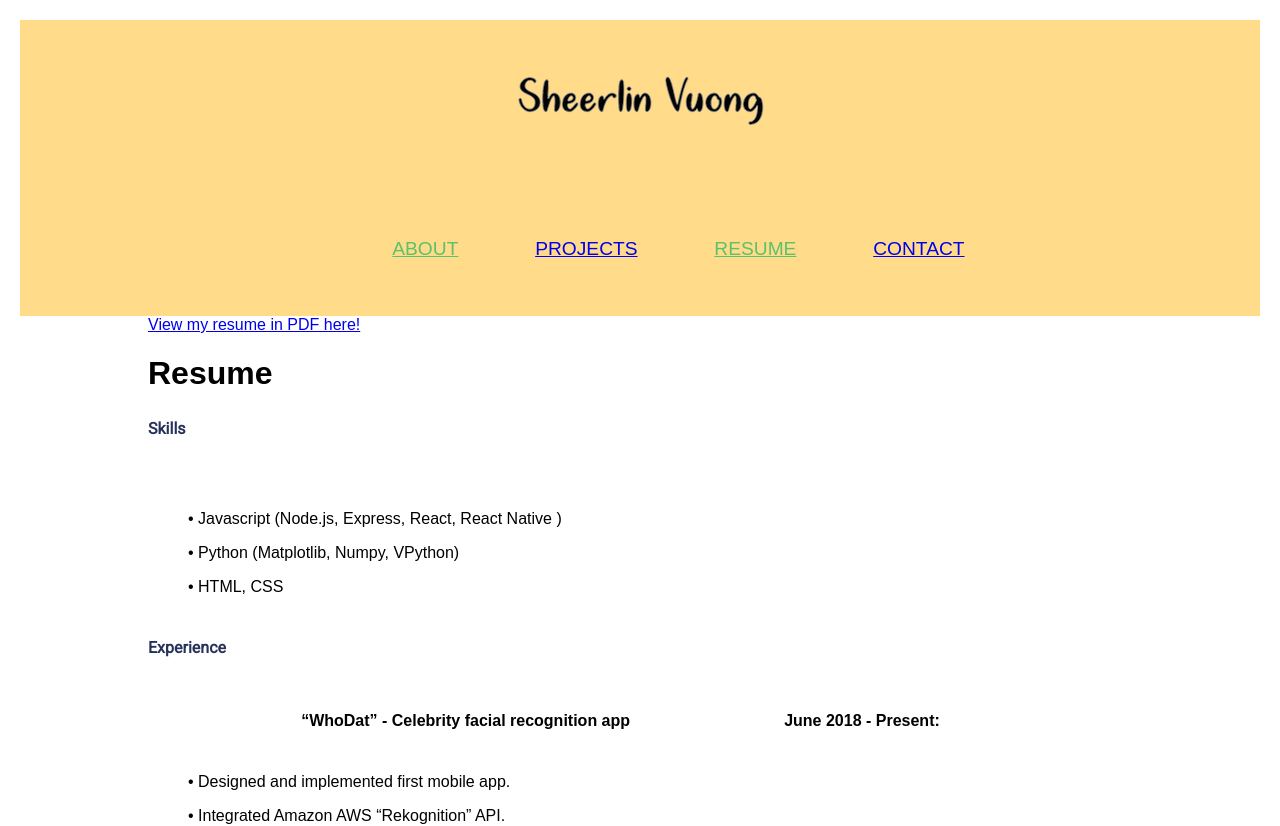
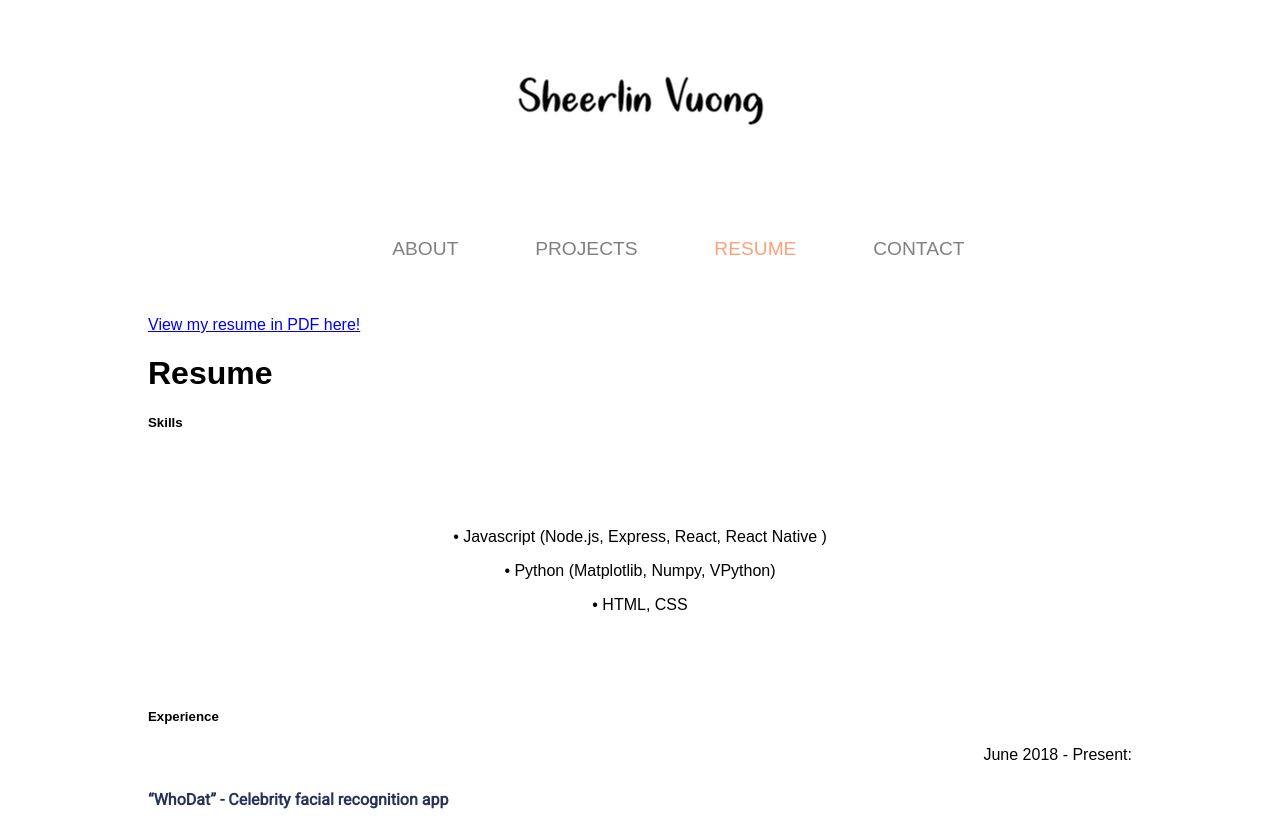
Before and after one commit to sheerlinvuong/sheerlinvuong.github, a React (Create React App) app: page /resume in a window 1280 px wide. Shown: the top 826 px of the page. Built offline with nearby package versions, Linux system fonts and the light colour scheme.

Commit message:
Styling changes

```diff
--- a/src/components/footerComponent/footer.css
+++ b/src/components/footerComponent/footer.css
@@ -3,7 +3,8 @@ footer {
     display: block;
     width: 100%;
     height: 10vh;
-    background-color:#EFADA0;
+
+    background: linear-gradient(to bottom right, #EFADA0, #FFDB8A);
     color: white;
 
   }
--- a/src/components/headerComponent/navBar.css
+++ b/src/components/headerComponent/navBar.css
@@ -1,5 +1,12 @@
+ul {
+    list-style-type: none;
+    margin: 0;
+    padding: 0;
+    text-align: center;
+    padding: 7vh;
+}
+
 .App {
-    background-color: #FFDB8A;
     width: 100%;
     height: auto;
   }
@@ -11,26 +18,20 @@
       padding: 7vh;
       max-width: 100%;
       height: auto;
-
   }
-.App-header {
-    background-color: #FFDB8A;
-    text-align: center;
-    padding: 7vh;
-}
 
 li {
-    color: rgb(51, 61, 52);
+    text-decoration: none;
+    color: rgba(93, 89, 95, 0);
     display: inline;
     padding-left: 6vw;
-    text-decoration: none!important;
     font-size: 1.5vw;
 }
 
-.App-header li:hover {
-    color: rgb(90, 194, 107);
+h3{
+    text-decoration: none;
 }
 
 .active {
-    color:  rgb(90, 194, 107);
+    color:  rgb(124, 187, 238);
 }
--- a/src/components/headerComponent/navBar.js
+++ b/src/components/headerComponent/navBar.js
@@ -8,20 +8,60 @@ class NavBar extends Component {
     return (
       <div className="App">
         <img className="App-logo" src={logo} alt="logo" />
-        <header className="App-header">
+        <ul>
           <li>
-            <NavLink to="">ABOUT</NavLink>
+            <NavLink
+              exact
+              to=""
+              style={{
+                textDecoration: 'none',
+                color: 'grey',
+              }}
+              activeStyle={{ color: 'lightsalmon' }}
+            >
+              ABOUT
+            </NavLink>
           </li>
           <li>
-            <NavLink to="/projects">PROJECTS</NavLink>
+            <NavLink
+              exact
+              to="/projects"
+              style={{
+                textDecoration: 'none',
+                color: 'grey',
+              }}
+              activeStyle={{ color: 'lightsalmon' }}
+            >
+              PROJECTS
+            </NavLink>
           </li>
           <li>
-            <NavLink to="/resume">RESUME</NavLink>
+            <NavLink
+              exact
+              to="/resume"
+              style={{
+                textDecoration: 'none',
+                color: 'grey',
+              }}
+              activeStyle={{ color: 'lightsalmon' }}
+            >
+              RESUME
+            </NavLink>
           </li>
           <li>
-            <NavLink to="/contact">CONTACT</NavLink>
+            <NavLink
+              exact
+              to="/contact"
+              style={{
+                textDecoration: 'none',
+                color: 'grey',
+              }}
+              activeStyle={{ color: 'lightsalmon' }}
+            >
+              CONTACT
+            </NavLink>
           </li>
-        </header>
+        </ul>
       </div>
     );
   }
--- a/src/components/pages/resume/Resume.css
+++ b/src/components/pages/resume/Resume.css
@@ -2,16 +2,9 @@
 
     .CV-body {
       line-height: normal;
-      grid-column: 2;
-      grid-row: 2;
       font-style: normal;
     }
 
-.subHeader{
-  font-family: Roboto;
-  color: rgb(38, 50, 90);
-  font-size: 1em;
-    }
 
 .date{
 text-align:right;
@@ -19,6 +12,9 @@ text-align:right;
 
 .positionTitle{
   font-size: 1em;
+  font-family: Roboto;
+  color: rgb(38, 50, 90);
+
 
 }
 
--- a/src/components/pages/resume/Resume.js
+++ b/src/components/pages/resume/Resume.js
@@ -86,17 +86,9 @@ class Resume extends Component {
   renderContents = contents =>
     contents.map(c => (
       <div>
-        <tr>
-          <th>
-            <h5 className="positionTitle">{c.positionTitle}</h5>{' '}
-          </th>
-          <th>
-            <p className="date"> {c.date} </p>
-          </th>
-        </tr>
-        <tr>
-          <ul>{this.renderDetails(c.details)}</ul>
-        </tr>
+        <p className="date"> {c.date} </p>
+        <h5 className="positionTitle">{c.positionTitle}</h5>{' '}
+        <ul>{this.renderDetails(c.details)}</ul>
       </div>
     ));
 
@@ -111,13 +103,12 @@ class Resume extends Component {
           <h1>Resume</h1>
         </header>
         <body className="CV-body">
-          <h5 className="subHeader">Skills </h5>
+          <h5>Skills </h5>
           {this.renderContents(this.skillsContent)}
-          <p> </p>
-          <h5 className="subHeader">Experience </h5>
-          <p> </p>
+          <h5>Experience </h5>
+
           {this.renderContents(this.workContent)}
-          <h5 className="subHeader"> Education </h5>
+          <h5> Education </h5>
           {this.renderContents(this.educationContent)}
         </body>
       </div>
```
